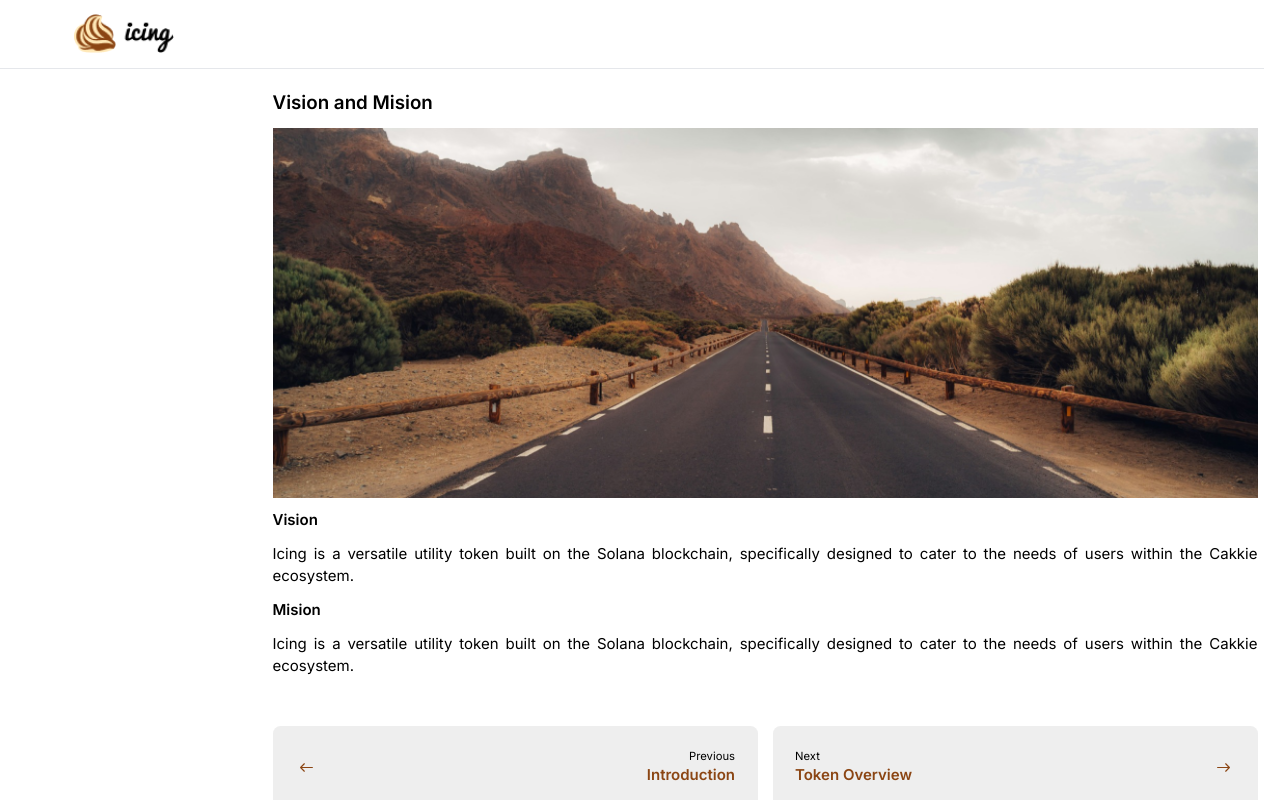
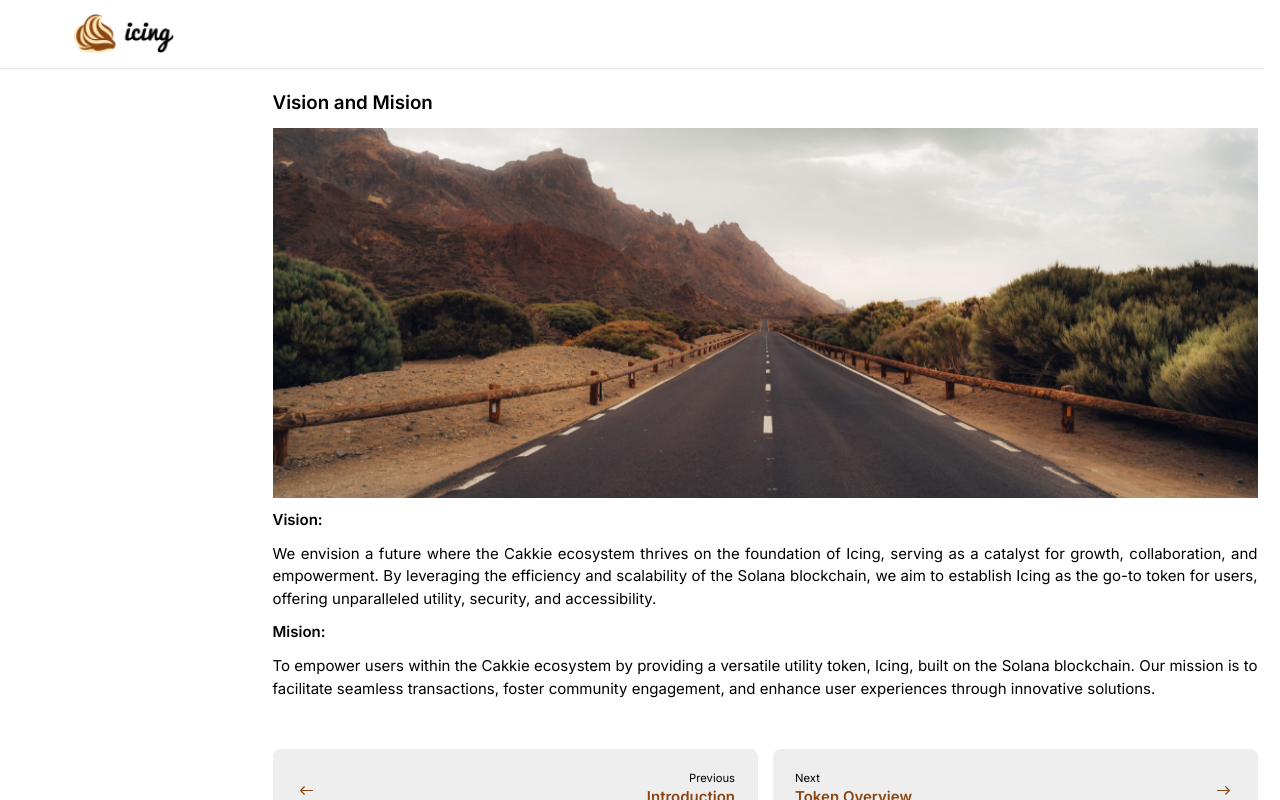
Before and after one commit to Cakkie-team/cakkie-fe-revamp, a Next.js app: page /vision in a window 1280 px wide. Built offline with nearby package versions, Linux system fonts and the light colour scheme.

Commit message:
fix mission and viseon

```diff
--- a/src/components/icing/vision/Vision.tsx
+++ b/src/components/icing/vision/Vision.tsx
@@ -16,19 +16,15 @@ export default function Vision() {
         alt="whitepaper"
       />
       <div className="flex gap-y-3 flex-wrap w-full justify-start items-start">
-        <p className="font-semibold">Vision</p>
+        <p className="font-semibold">Vision: </p>
         <p className="text-justify leading-6">
-          Icing is a versatile utility token built on the Solana blockchain,
-          specifically designed to cater to the needs of users within the Cakkie
-          ecosystem.
+        We envision a future where the Cakkie ecosystem thrives on the foundation of Icing, serving as a catalyst for growth, collaboration, and empowerment. By leveraging the efficiency and scalability of the Solana blockchain, we aim to establish Icing as the go-to token for users, offering unparalleled utility, security, and accessibility.
         </p>
       </div>
       <div className="flex gap-y-3 flex-wrap w-full justify-start items-start">
-        <p className="font-semibold">Mision</p>
+        <p className="font-semibold">Mision: </p>
         <p className="text-justify leading-6">
-          Icing is a versatile utility token built on the Solana blockchain,
-          specifically designed to cater to the needs of users within the Cakkie
-          ecosystem.
+        To empower users within the Cakkie ecosystem by providing a versatile utility token, Icing, built on the Solana blockchain. Our mission is to facilitate seamless transactions, foster community engagement, and enhance user experiences through innovative solutions.
         </p>
       </div>
     </>
```
